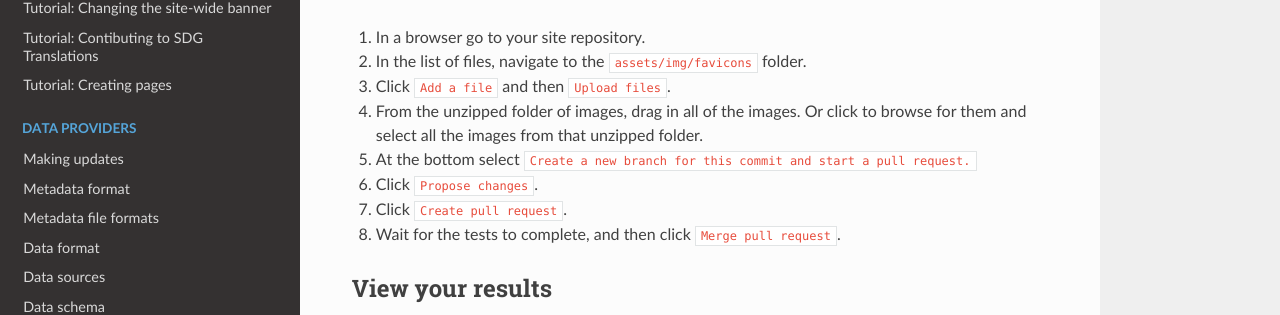
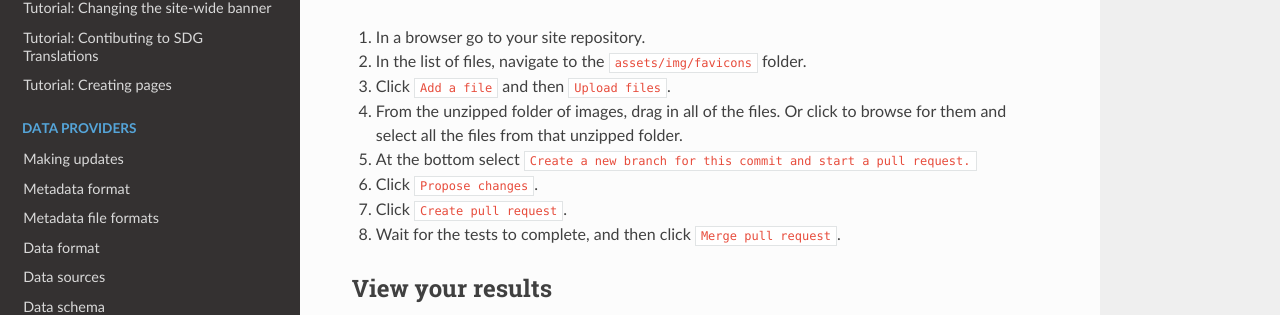
Before and after one commit to open-sdg/open-sdg, an MkDocs documentation site: the page built from docs/tutorials/change-logo.md, in a window 1280 px wide and 900 px high, scrolled down 1332 px. Shown: the part 156-471 px from the top of the window. Built offline with MkDocs 1.6.1, drawn with Linux system fonts in a browser that asks for light colours; nearby versions of some CDN libraries; old or Windows-style settings are respelled for this version of MkDocs.

Commit message:
Simplify by saying files

```diff
--- a/docs/tutorials/change-logo.md
+++ b/docs/tutorials/change-logo.md
@@ -49,7 +49,7 @@ Finally we will upload the favicon to your site repository.
 1. In a browser go to your site repository.
 1. In the list of files, navigate to the `assets/img/favicons` folder.
 1. Click `Add a file` and then `Upload files`.
-1. From the unzipped folder of images, drag in all of the images. Or click to browse for them and select all the images from that unzipped folder.
+1. From the unzipped folder of images, drag in all of the files. Or click to browse for them and select all the files from that unzipped folder.
 1. At the bottom select `Create a new branch for this commit and start a pull request.`
 1. Click `Propose changes`.
 1. Click `Create pull request`.
```
